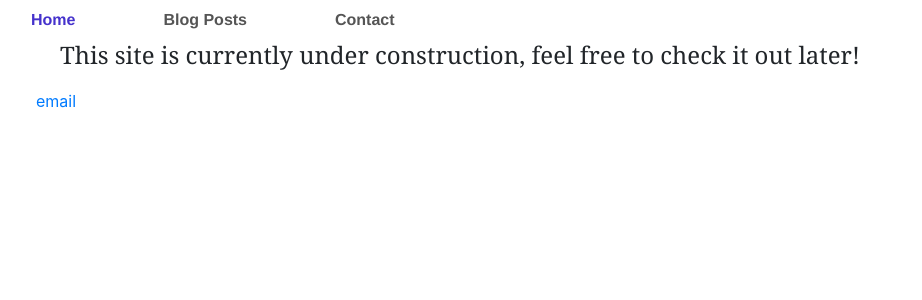
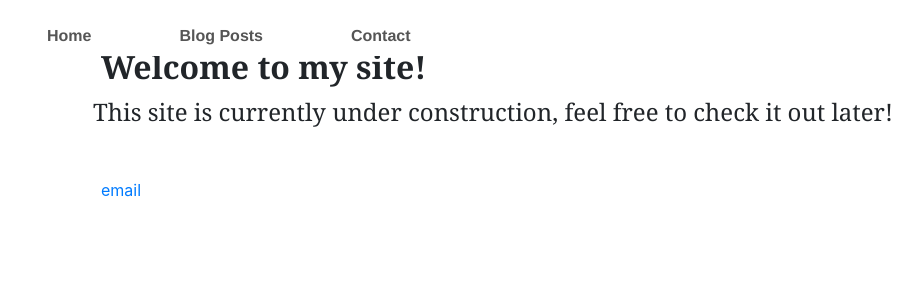
Before and after one commit to jdtravelp2s/jdtravelp2s.github.io, a Jekyll site: the page built from index.html, in a window 1280 px wide. Shown: the top 300 px of the page, without its empty margins (49-971 px from the left). Built offline with Jekyll 4.4.1, drawn with Linux system fonts in a browser that asks for light colours.

Commit message:
Update main.css

```diff
--- a/css/main.css
+++ b/css/main.css
@@ -6,18 +6,13 @@
 	padding-top: 0;
 	position: fixed !important;
 	background-color: #fff;
-	margin: 0;
+	margin: 1em;
 	z-index: 99;
 }
 
 .nav-item {
     	align-self: center;
 	background-color: white;
-}
-
-.nav-item:hover {
-	background-color: rgba(255, 255, 255, 0.5);
-	transition: 0.5s;
 }
 
 #navbar-top {
@@ -48,9 +43,17 @@
 	padding-top: 2.5em;
 }
 
-p, h1, h2, h3, h4, h5{
+p{
     	font-family: Georgia, 'Times New Roman', Times, serif;
 	font-size: 150%;
+	padding-left: 1em;
+	padding-right: 1em;
+}
+
+h1 {
+	font-family: Georgia, 'Times New Roman', Times, serif;
+	font-size: 200%;
+	font-weight: bold;
 	padding-left: 1em;
 	padding-right: 1em;
 }
@@ -62,8 +65,12 @@
 	padding-right: 1em;
 }
 
+footer {
+	padding : 2em
+}
+
 .container {
 	background-color: rgba(255, 255, 255, 0.9);
-	padding-bottom: 3em;
+	padding: 3em;
 	z-index: 0;
 }
```
Lines whose indentation alone changed are shown as unchanged.
